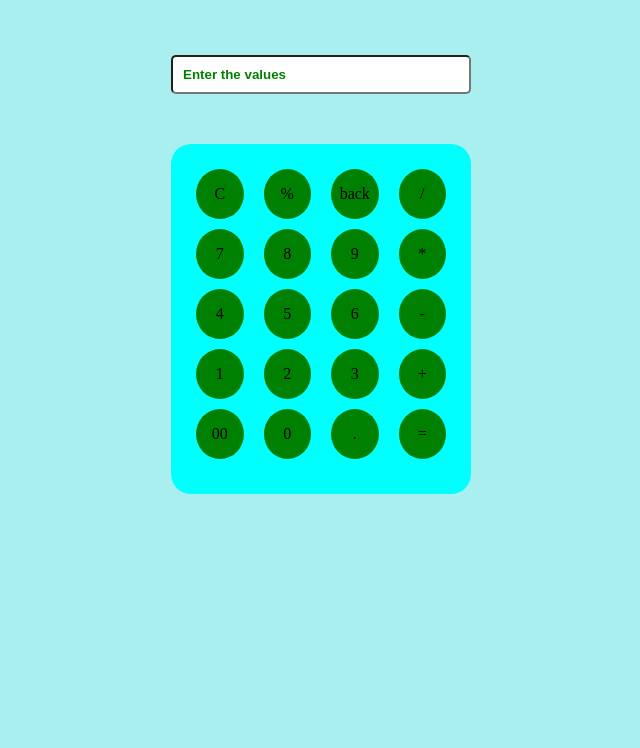
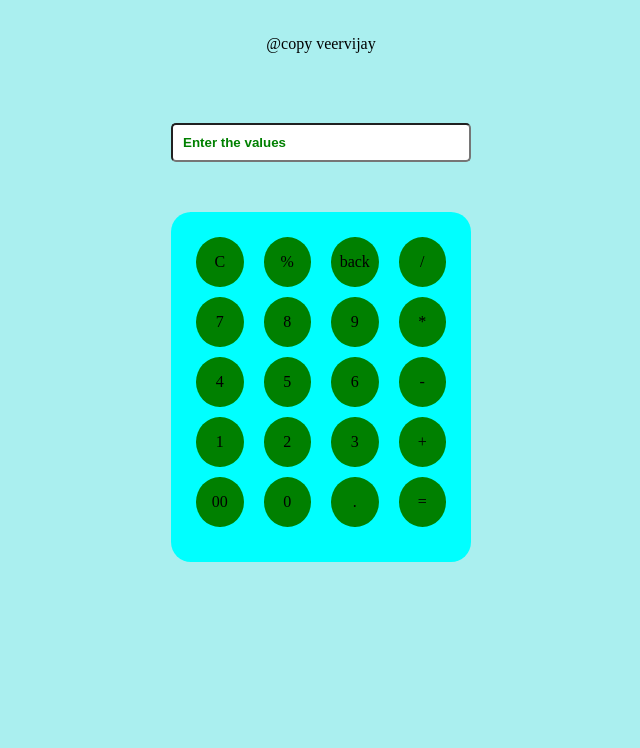
Before and after one commit to veervijay24/Calculator, a plain HTML site: page index.html in a window 1280 px wide. Shown: the part 52-800 px from the top of the page, without its empty margins (319-959 px from the left). Drawn offline with Linux system fonts and the light colour scheme.

Commit message:
Update index.html

```diff
--- a/index.html
+++ b/index.html
@@ -24,7 +24,7 @@
                 </div>
             </div>
         </div> -->
-        <h1>CALCULATOR</h1>
+        <h1>CALCULATOR</h1><p>@copy veervijay</p>
         <div><input name="input" type="text" placeholder="Enter the values"></div>
         <!-- <hr style="height:10px; box-shadow: 5px 5px 10px 2px black;background-color: black;"> -->
         <div class="keypad">
```
